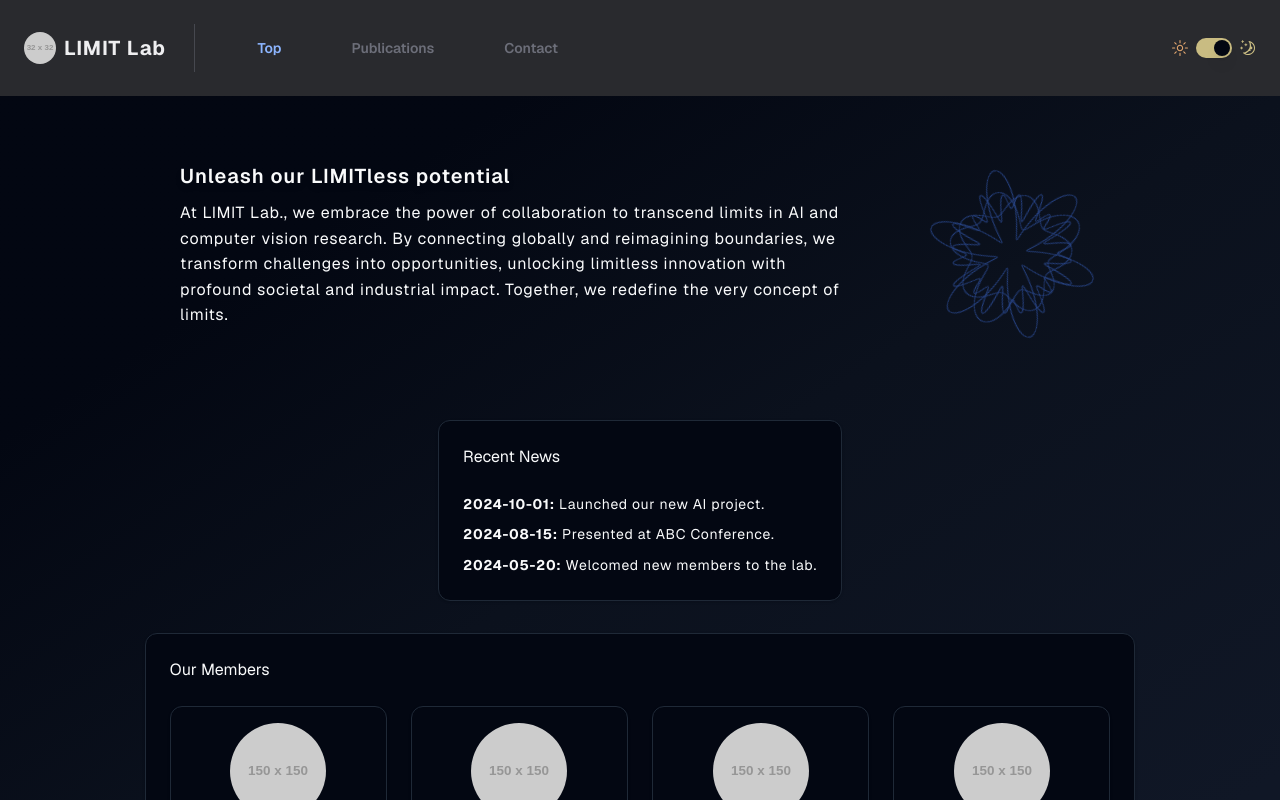
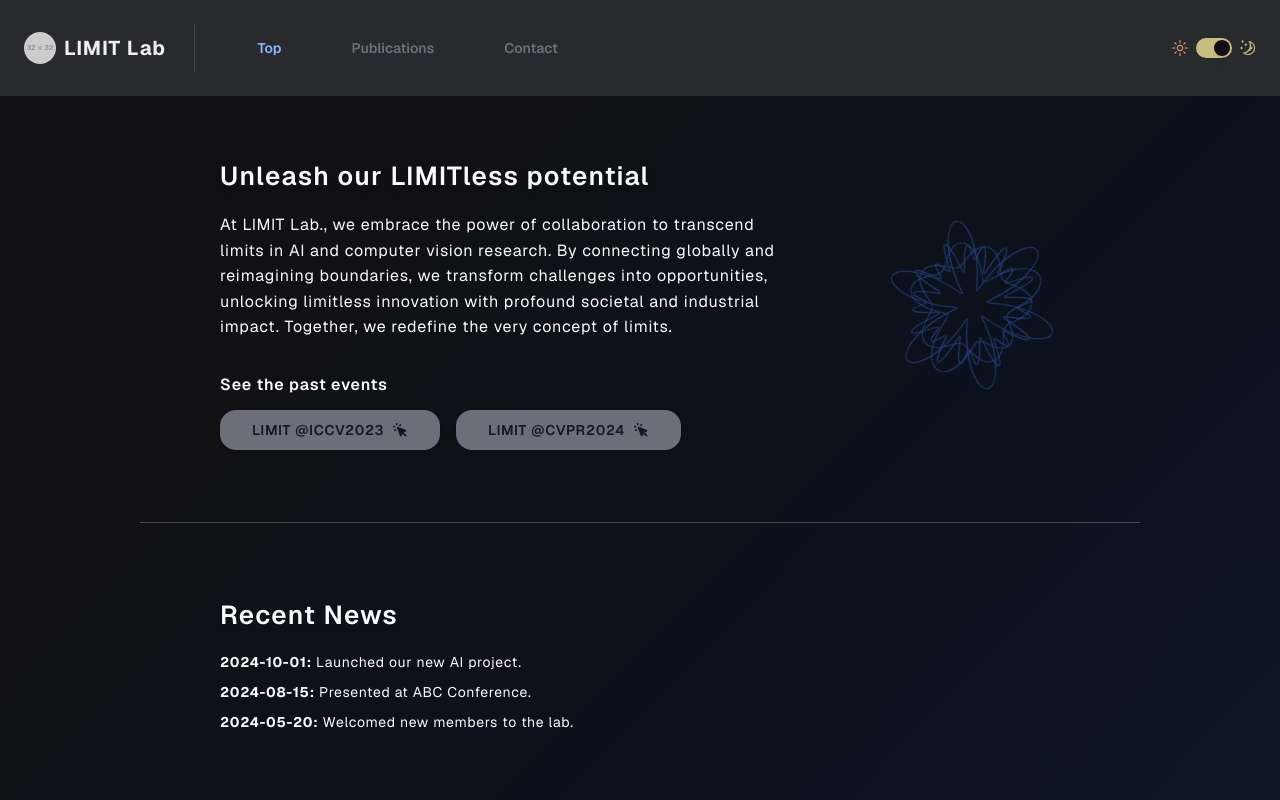
Before and after one commit to cvpaperchallenge-alumni/limit-lab-homepage, a Next.js app: page / in a window 1280 px wide. Shown: the top 800 px of the page. Built offline with nearby package versions, Linux system fonts and the light colour scheme; what tailwindcss-animated would draw is missing.

Commit message:
:sparkles: Update top page layout

```diff
--- a/src/app/(homepage)/page.tsx
+++ b/src/app/(homepage)/page.tsx
@@ -1,9 +1,14 @@
 "use client";
 
 import Image from 'next/image'
+import Link from 'next/link'
+import { HiCursorClick } from 'react-icons/hi'
+
 // shadcn/ui components
 import { Card, CardHeader, CardContent } from '@/components/ui/card'
+import { Button } from '@/components/ui/button'
 import { Avatar, AvatarFallback, AvatarImage } from '@/components/ui/avatar'
+import { Separator } from '@radix-ui/react-separator';
 
 import visualAtomsImage from '../../../public/visual_atoms_orbit.svg'
 
@@ -37,21 +42,45 @@ export default function TopPage() {
       affiliation: 'Research Assistant',
       photoUrl: 'https://via.placeholder.com/150',
     },
+    {
+      name: 'Eve Wilson',
+      affiliation: 'Undergraduate Intern',
+      photoUrl: 'https://via.placeholder.com/150',
+    },
+    {
+      name: 'Frank White',
+      affiliation: 'Visiting Scholar',
+      photoUrl: 'https://via.placeholder.com/150',
+    }
   ]
 
   return (
-    <div className="flex-1 w-full justify-items-center space-y-8 bg-gradient-to-br from-background from-20% via-background-gradation-1 via-50% to-background-gradation-2 to-90%">
-    {/* <div className="flex-1 space-y-8 bg-background"> */}
-      {/* Lab Description */}
-      <div className='flex items-center max-w-[1000px] px-10 pb-10 pt-16 '>
-        <div className="flex flex-col items-start">
-            {/* If you have a custom TypographyH1 component, use it; otherwise a <div> or <p> might be unavoidable */}
-          <h1 className='mb-2 text-xl font-semibold tracking-wider leading-8 text-foreground shadow-background drop-shadow-md'>
+    <div className="flex-1 flex flex-col items-center gap-8 w-full bg-gradient-to-br from-background from-20% via-background-gradation-1 via-50% to-background-gradation-2 to-90%">
+      <div className='flex gap-8 items-center max-w-[1000px] px-20 pb-10 pt-16'>
+        <div className="flex flex-col gap-3 items-start">
+          <h1 className='mb-2 text-xxxl font-semibold tracking-wider leading-8 text-foreground shadow-background drop-shadow-md'>
             Unleash our LIMITless potential
           </h1>
           <p className="mb-5 w-11/12 text-m text-wrap text-card-foreground">
-          At LIMIT Lab., we embrace the power of collaboration to transcend limits in AI and computer vision research. By connecting globally and reimagining boundaries, we transform challenges into opportunities, unlocking limitless innovation with profound societal and industrial impact. Together, we redefine the very concept of limits.
+            At LIMIT Lab., we embrace the power of collaboration to transcend limits in AI and computer vision research. By connecting globally and reimagining boundaries, we transform challenges into opportunities, unlocking limitless innovation with profound societal and industrial impact. Together, we redefine the very concept of limits.
           </p>
+          <h2 className='font-semibold text-m'>
+            See the past events
+          </h2>
+          <div className='flex gap-4'>
+            <Button className="rounded-2xl bg-sub hover:bg-accent hover:text-accent-foreground hover:animate-scale-up-center" size="lg" asChild>
+              <Link href="https://lsfsl.net/limit23/" target='_blank'>
+                <span className='text-sm font-semibold tracking-wider'>LIMIT @ICCV2023</span>
+                <HiCursorClick className="size-5" />
+              </Link>
+            </Button>
+            <Button className="rounded-2xl bg-sub hover:bg-accent hover:text-accent-foreground hover:animate-scale-up-center" size="lg" asChild>
+              <Link href="https://hirokatsukataoka16.github.io/CVPR-2024-LIMIT/" target='_blank'>
+                <span className='text-sm font-semibold tracking-wider'>LIMIT @CVPR2024</span>
+                <HiCursorClick className="size-5" />
+              </Link>
+            </Button>
+          </div>
         </div>
         {/* <Image
           src="https://via.placeholder.com/256"
@@ -123,12 +152,14 @@ export default function TopPage() {
         </div>
       </div>
 
+
       {/* Recent News */}
-      <Card>
-        <CardHeader>
-          <h2>Recent News</h2>
-        </CardHeader>
-        <CardContent>
+      <div className='flex flex-col gap-3 w-full max-w-[1000px]'>
+        <Separator orientation="horizontal" className="w-full h-px bg-muted-foreground" />
+        <div className='flex flex-col gap-3 items-start w-full px-20 py-16 '>
+          <h1 className='mb-2 text-xxxl font-semibold tracking-wider leading-8 text-foreground shadow-background drop-shadow-md'>
+            Recent News
+          </h1>
           <div className="space-y-2">
             {newsItems.map((item, index) => (
               <div key={index} className="text-s">
@@ -136,22 +167,23 @@ export default function TopPage() {
               </div>
             ))}
           </div>
-        </CardContent>
-      </Card>
+        </div>
+        <Separator orientation="horizontal" className="w-full h-px bg-muted-foreground" />
+      </div>
 
       {/* Member Information */}
-      <Card>
-        <CardHeader>
-          <h2>Our Members</h2>
-        </CardHeader>
-        <CardContent>
-          {/* Grid-like layout using Tailwind, but still inside a shadcn/ui <CardContent> */}
+      <div className='flex flex-col gap-3 items-center w-full max-w-[1000px] px-20 py-16'>
+        <h1 className='mb-2 text-xxxl font-semibold tracking-wider leading-8 text-foreground shadow-background drop-shadow-md'>
+          Our Members
+        </h1>
+        {/* Grid-like layout using Tailwind, but still inside a shadcn/ui <CardContent> */}
+        <div className='flex flex-col w-full items-center'>
           <div className="grid grid-cols-1 gap-6 sm:grid-cols-2 md:grid-cols-3 xl:grid-cols-4">
             {members.map((member, idx) => (
-              <Card key={idx} className="p-4">
+              <Card key={idx} className="pb-3 pt-5 shadow backdrop-blur-md">
                 <CardContent>
-                  <div className="mb-3 flex justify-center">
-                    <Avatar className="size-24">
+                  <div className="flex justify-center">
+                    <Avatar className="size-16">
                       <AvatarImage src={member.photoUrl} alt={member.name} />
                       <AvatarFallback>?</AvatarFallback>
                     </Avatar>
@@ -166,8 +198,8 @@ export default function TopPage() {
               </Card>
             ))}
           </div>
-        </CardContent>
-      </Card>
+        </div>
+      </div>
     </div>
   )
 }
--- a/src/app/globals.css
+++ b/src/app/globals.css
@@ -330,7 +330,7 @@
     /* shadcn/ui variables */
     --background: var(--gray-1);
     --foreground: hsl(224 71.4% 4.1%);
-    --card: hsl(0 0% 100%);
+    --card: var(--gray-a2);
     --card-foreground: hsl(224 71.4% 4.1%);
     --popover: hsl(0 0% 100%);
     --popover-foreground: hsl(224 71.4% 4.1%);
@@ -340,7 +340,7 @@
     --secondary-foreground: var(--gray-12);
     --muted: hsl(220 14.3% 95.9%);
     --muted-foreground: var(--gray-7);
-    --accent: hsl(220 14.3% 95.9%);
+    --accent: var(--blue-6);
     --accent-foreground: var(--blue-11);
     --destructive: hsl(0 84.2% 60.2%);
     --destructive-foreground: hsl(210 20% 98%);
@@ -371,22 +371,17 @@
     --moon-icon: hsl(49, 40%, 65%);
 
     /* shadcn/ui variables */
-    --background: hsl(224 71.4% 4.1%);
     --foreground: hsl(210 20% 98%);
-    --card: hsl(224 71.4% 4.1%);
     --card-foreground: hsl(210 20% 98%);
     --popover: hsl(224 71.4% 4.1%);
     --popover-foreground: hsl(210 20% 98%);
     --primary: hsl(210 20% 98%);
     --primary-foreground: hsl(220.9 39.3% 11%);
     --muted: hsl(215 27.9% 16.9%);
-    --accent: hsl(215 27.9% 16.9%);
     --destructive: hsl(0 62.8% 30.6%);
     --destructive-foreground: hsl(210 20% 98%);
     --border: hsl(215 27.9% 16.9%);
     --input: hsl(215 27.9% 16.9%);
-    --input-border: var(--gray-6);
-    --input-background: var(--gray-3);
     --ring: hsl(216 12.2% 83.9%);
     --chart-1: hsl(220 70% 50%);
     --chart-2: hsl(160 60% 45%);
--- a/tailwind.config.ts
+++ b/tailwind.config.ts
@@ -138,6 +138,7 @@ const config = {
         'spin-fast-2': 'spin 8s linear infinite',
         'spin-fast-3': 'spin 4s linear infinite',
         'spin-fast-4': 'spin 2.5s linear infinite',
+        "scale-up-center": "scale-up-center 0.2s cubic-bezier(0.390, 0.575, 0.565, 1.000)   both"
       },
       keyframes: {
         "pulsate-fwd": {
@@ -322,6 +323,14 @@ const config = {
           '100%': {
             'width': '0',
           },
+        },
+        "scale-up-center": {
+            "0%": {
+                transform: "scale(1)"
+            },
+            to: {
+                transform: "scale(1.05)"
+            }
         }
       },
     },
```
